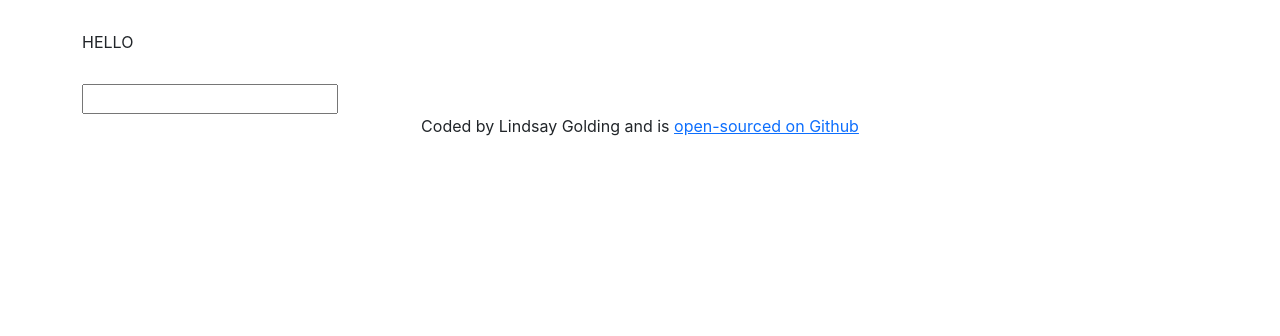
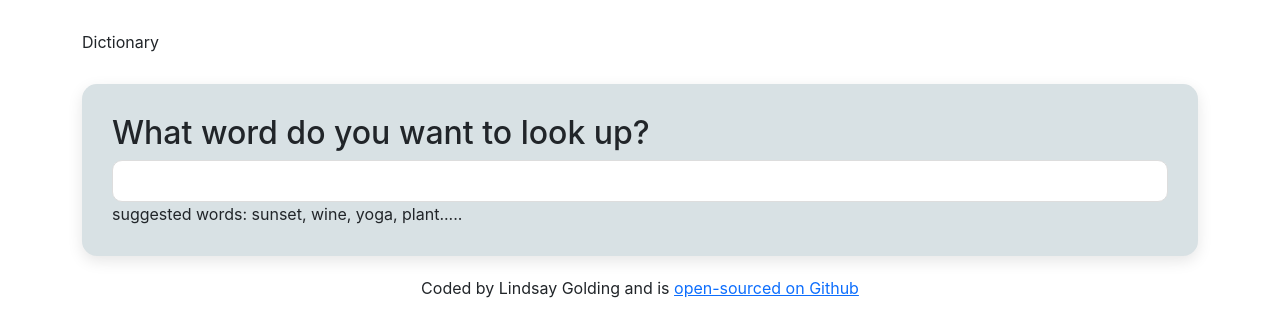
Before and after one commit to ljgolding/dictionary-project, a React (Create React App) app: page / in a window 1280 px wide. Shown: the top 336 px of the page. Built offline with nearby package versions, Linux system fonts and the light colour scheme; no server answers.

Commit message:
Added CSS

```diff
--- a/src/App.js
+++ b/src/App.js
@@ -5,8 +5,8 @@ function App() {
   return (
     <div className="App">
       < div className="container">
-      <header className="App-header">HELLO</header>
-      <main><Dictionary /></main>
+      <header className="App-header">Dictionary</header>
+      <main><Dictionary defaultKeyword="sunset" /></main>
       <footer className="text-center"> Coded by Lindsay Golding and is {' '} <a href="https://github.com/ljgolding/dictionary-project" target="_blank" rel="noopener noreferrer">open-sourced on Github</a></footer>
     </div>
     </div>
--- a/src/Dictionary.css
+++ b/src/Dictionary.css
@@ -0,0 +1,20 @@
+.Dictionary section {
+    background: rgb(216, 225, 228);
+    padding: 30px;
+    border-radius:15px;
+    box-shadow: 0 5px 15px rgb(0 0 0 / 10%);
+    margin: 20px 0;
+}
+
+.Dictionary input {
+    width:100%;
+    padding: 8px 8px;
+    border: 1px solid #ddd;
+    border-radius: 10px;
+    color: rgb(112, 222, 236);
+}
+
+.Dictionary hint {
+    font-size:9px;
+    margin-top: 10px;
+}
--- a/src/Dictionary.js
+++ b/src/Dictionary.js
@@ -4,35 +4,57 @@ import "./Dictionary.css";
 import Results from "./Results"
 
 
-export default function Dictionary () {
+export default function Dictionary (props) {
 
-    let [keyWord, setKeyWord] = useState("");
+    let [keyWord, setKeyWord] = useState(props.defaultKeyword);
     let [results, setResults]= useState (null);
+    let [loaded, setLoaded]=useState(false);
 
     function handleResponse(response) {
 
         setResults(response.data[0]);
     }
 
-    function search (event) {
+    function search() {
+    let apiUrl = `https://api.dictionaryapi.dev/api/v2/entries/en_US/${keyWord}`;
+    axios.get(apiUrl).then(handleResponse);
+    }
+
+    function handleSubmit (event) {
         event.preventDefault();
-
-    let apiUrl = `https://api.dictionaryapi.dev/api/v2/entries/en_US/${keyWord}`;
-
-    axios.get(apiUrl).then(handleResponse);
+        search();
 
     }
+
 
  function handleKeyWordChange(event) {
   setKeyWord(event.target.value);
 }
+
+function load(){
+    setLoaded(true);
+    search();
+}
+
+if (loaded) {
     return (
     <div className="Dictionary">
-        <form onSubmit={search}>
-            <input type="search" onChange={handleKeyWordChange}/>
+
+        <section>
+        <h2>What word do you want to look up?</h2>
+        <form onSubmit={handleSubmit}>
+            <input type="search" onChange={handleKeyWordChange} defautValue={props.defaultKeyword}/>
         </form>
+        <div className="hint">
+            suggested words: sunset, wine, yoga, plant.....
+        </div>
+        </section>
   <Results results={results} />
 
   </div>);
 
+} else {
+load();
+return "Loading";
 }
+}
--- a/src/Meaning.js
+++ b/src/Meaning.js
@@ -1,5 +1,6 @@
 import React from "react";
 import Synonyms from "./Synonyms";
+import "./Meanings.css"
 
 export default function Meaning(props) {
 
@@ -10,15 +11,15 @@ export default function Meaning(props) {
         {props.meaning.definitions.map(function(definition, index) {
             return(
                 <div key={index}>
-                    <p>
-                    {definition.definition}
+                    <div className="definition">
+                    {definition.definition}</div>
                     <br/>
-                    <em>
-                    {definition.example}</em>
+                    <div className="example">
+                  {definition.example}</div>
                     <br/>
 
                     <Synonyms synonyms={definition.synonyms}/>
-                    </p>
+
                 </div>
             );
         })}
--- /dev/null
+++ b/src/Meanings.css
@@ -0,0 +1,16 @@
+.Meaning h3 {
+
+font-size: 24px;
+line-height:1.5;
+font-weight: bold;
+
+
+}
+
+.Meaning .example {
+
+    color: #70757a;
+    padding: 10px;
+    font-style: italic;
+
+}
--- a/src/Phonetic.js
+++ b/src/Phonetic.js
@@ -1,4 +1,5 @@
 import React from "react";
+import "./Phonetics.css"
 
 export default function Phonetic(props) {
 
@@ -8,7 +9,8 @@ export default function Phonetic(props) {
         Listen
       </a>
       <br />
-      {props.phonetic.text}
+
+     <span className="text">{props.phonetic.text}</span>
     </div>
   );
 
--- /dev/null
+++ b/src/Phonetics.css
@@ -0,0 +1,25 @@
+.Phonetic {
+    height: 60px;
+}
+
+
+.Phonetic a {
+    border: 1px solid #ddd;
+    text-decoration: none;
+    padding: 10px 10px;
+    border-radius:15px;
+    margin-bottom: 20px;
+    font-size: 12px;
+    font-weight: bold;
+    transition: all 150ms ease-in-out;
+}
+
+.Phonetic a:hover {
+    background: purple;
+    color: white;
+}
+
+.Phonetic .text {
+    opacity: 0.5;
+    font-weight: bold;
+}
--- /dev/null
+++ b/src/Results.css
@@ -0,0 +1,5 @@
+.Results h2 {
+    font-size: 36px;
+    font-weight: bold;
+    line-height: 1.5;
+}
--- a/src/Results.js
+++ b/src/Results.js
@@ -1,6 +1,7 @@
 import React from "react";
 import Meaning from "./Meaning";
 import Phonetic from "./Phonetic";
+import "./Results.css";
 
 export default function Results(props) {
 
@@ -8,7 +9,7 @@ export default function Results(props) {
 
     return (
     <div className="Results">
-
+      <section>
       <h2>{props.results.word}</h2>
 
      {props.results.phonetics.map(function(phonetic, index) {
@@ -18,13 +19,13 @@ export default function Results(props) {
           </div>
       );
      })}
-
+      </section>
 
      {props.results.meanings.map(function(meaning, index) {
        return (
-         <div key={index}>
+         <section key={index}>
              <Meaning meaning={meaning} />
-          </div>
+          </section>
             );
          })}
 
--- /dev/null
+++ b/src/Synonyms.css
@@ -0,0 +1,11 @@
+.Synonyms {
+    margin: 20px 0 0;
+    padding: 0;
+}
+
+.Synonyms li {
+    font-size: 13px;
+    line-height:1;
+    display: inline-block;
+    padding-right: 15px;
+}
--- a/src/Synonyms.js
+++ b/src/Synonyms.js
@@ -1,4 +1,5 @@
 import React from "react";
+import "./Synonyms.css"
 
 export default function Synonyms(props) {
 
```
